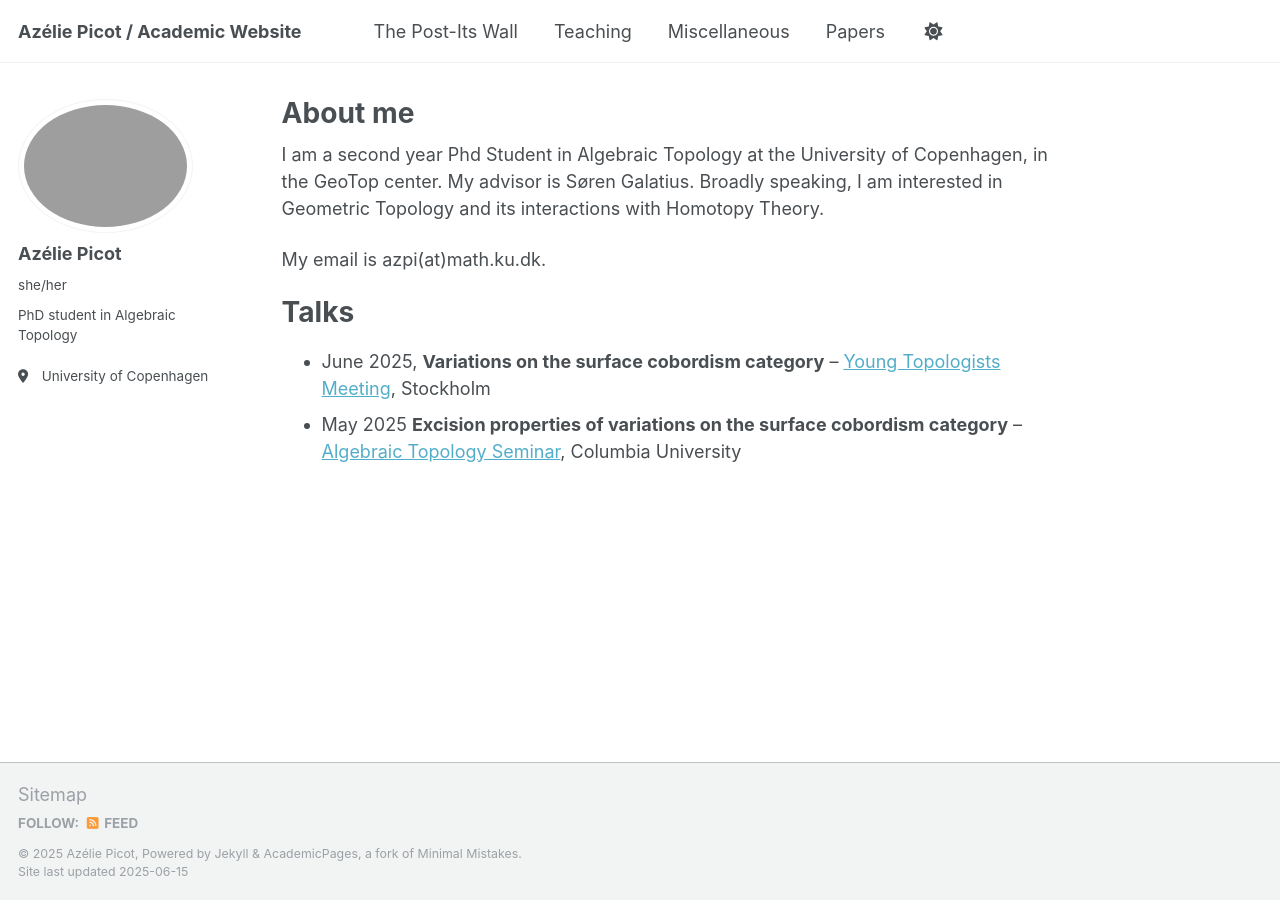
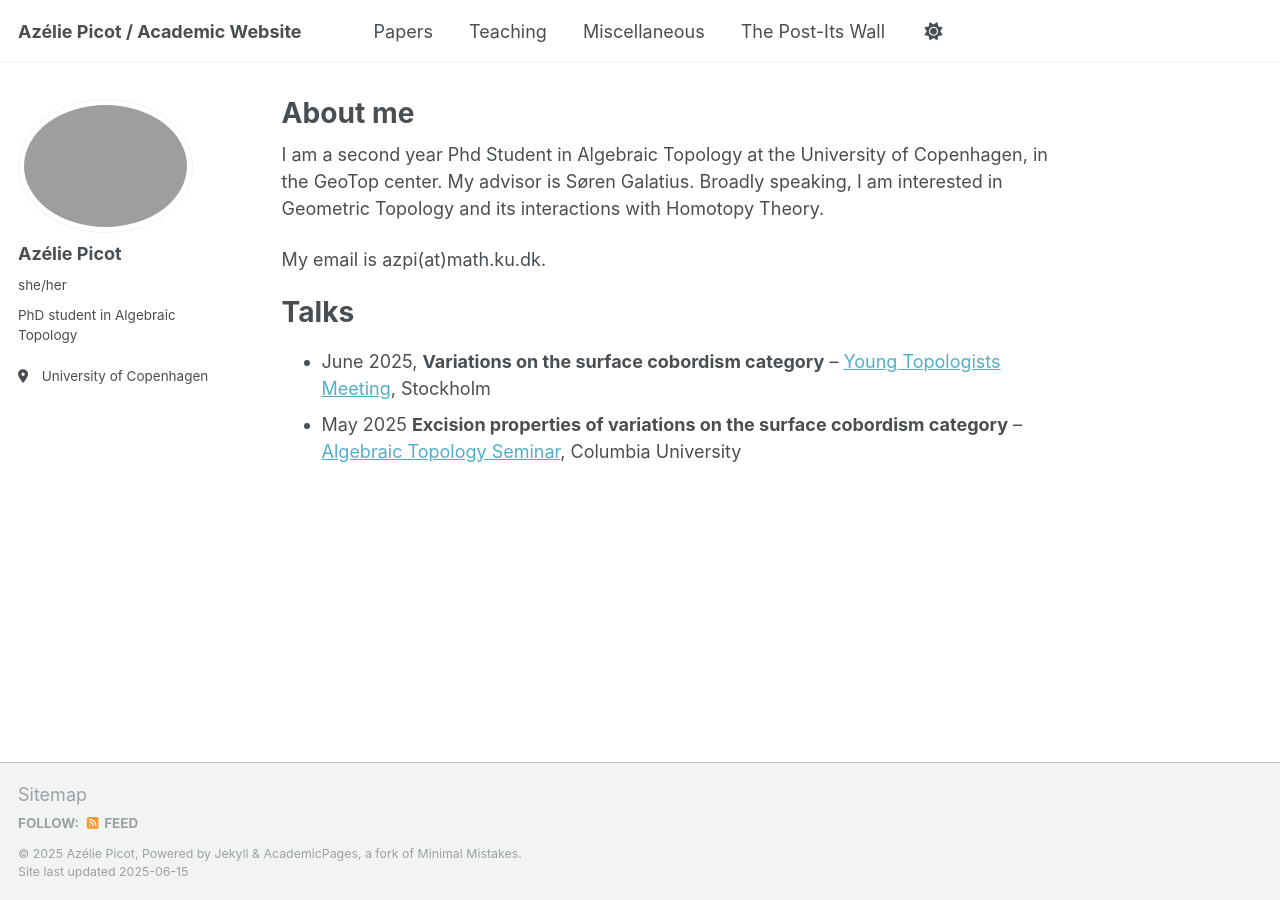
Before and after one commit to azeliepicot/azeliepicot.github.io, a Jekyll site: the page built from _pages/about.md, in a window 1280 px wide. Built offline with Jekyll 4.4.1, drawn with Linux system fonts in a browser that asks for light colours; part of the change alters nothing that is shown.

```diff
--- a/_data/navigation.yml
+++ b/_data/navigation.yml
@@ -8,8 +8,8 @@
 #      Markdown formatted page while the second is generated using JSON.
 
 main:
-  - title: "The Post-Its Wall"
-    url: /thepostitswall/
+  - title: "Papers"
+    url: /papers/
 
   - title: "Teaching"
     url: /courses/
@@ -17,8 +17,8 @@ main:
   - title: "Miscellaneous"
     url: /miscellaneous/
 
-  - title: "Papers"
-    url: /papers/
+  - title: "The Post-Its Wall"
+    url: /thepostitswall/
 
   # - title: "CV"
   #   url: /cv-json/
```
